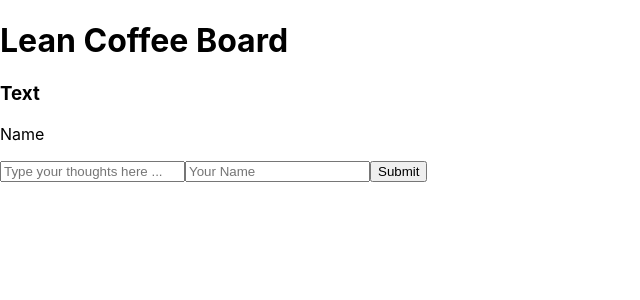
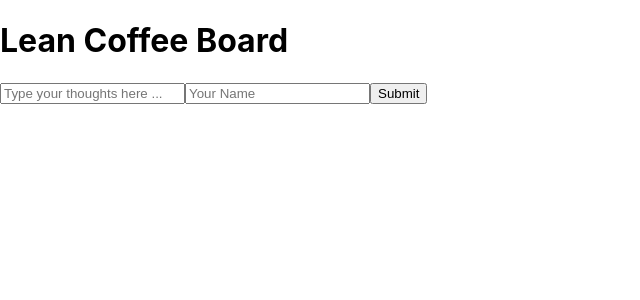
Before and after one commit to NeeleWaehnke/lean-coffee-board, a Next.js app: page / in a window 1280 px wide. Shown: the top 300 px of the page, without its empty margins (0-640 px from the left). Built offline with nearby package versions, Linux system fonts and the light colour scheme.

Commit message:
Make function to render cards work

```diff
--- a/components/Card-List.js
+++ b/components/Card-List.js
@@ -1,9 +1,16 @@
 import Card from "./Card";
+import { Fragment } from "react";
 
-export default function CardList() {
+export default function CardList({ cards }) {
   return (
     <>
-      <Card />
+      {cards.map((card) => {
+        return (
+          <Fragment key={card.topic}>
+            <Card topic={card.topic} author={card.author} />
+          </Fragment>
+        );
+      })}
     </>
   );
 }
--- a/components/Card.js
+++ b/components/Card.js
@@ -1,8 +1,8 @@
-export default function Card() {
+export default function Card({ author, topic }) {
   return (
     <section>
-      <h3>Text</h3>
-      <p>Name</p>
+      <h3>{topic}</h3>
+      <p>{author}</p>
     </section>
   );
 }
--- a/pages/index.js
+++ b/pages/index.js
@@ -4,15 +4,16 @@ import Form from "../components/Form";
 import { useState } from "react";
 
 export default function HomePage() {
-  const [cards, setCards] = useState();
+  const [cards, setCards] = useState([]);
   function handleAddCard(newCard) {
-    setCards([...newCard, ...cards]);
+    setCards([{ topic, author, ...newCard }, ...cards]);
+    console.log(cards);
   }
 
   return (
     <>
       <Header />
-      <CardList />
+      <CardList cards={cards} />
       <Form onAddCard={handleAddCard} />
     </>
   );
```
